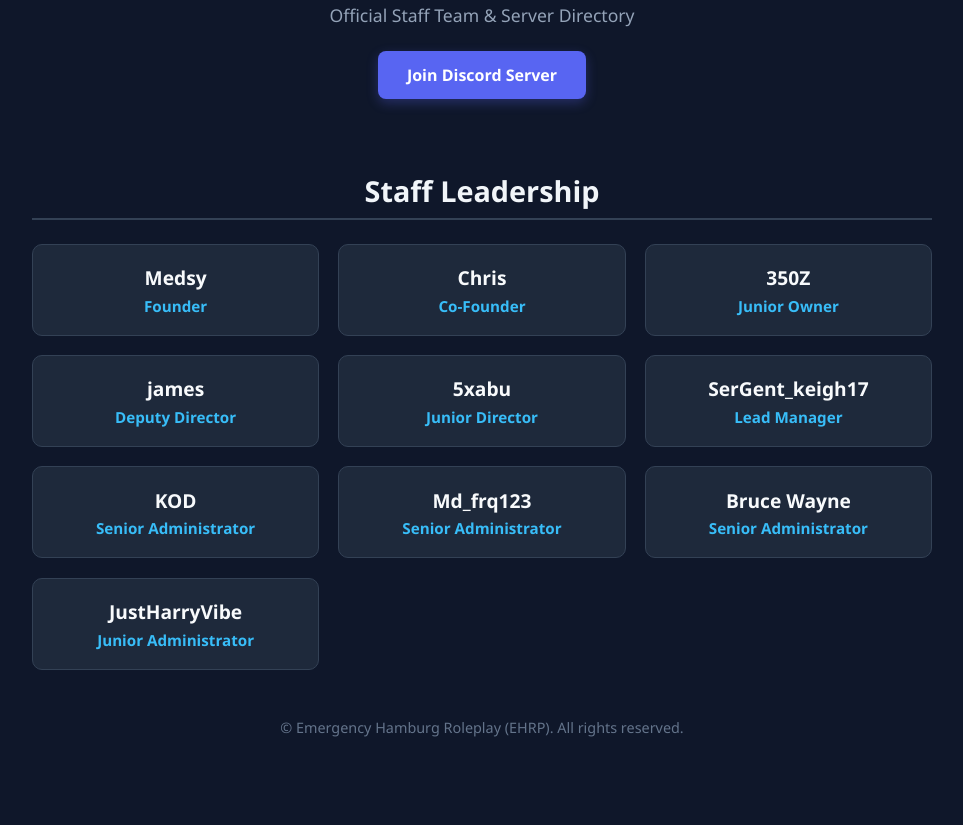
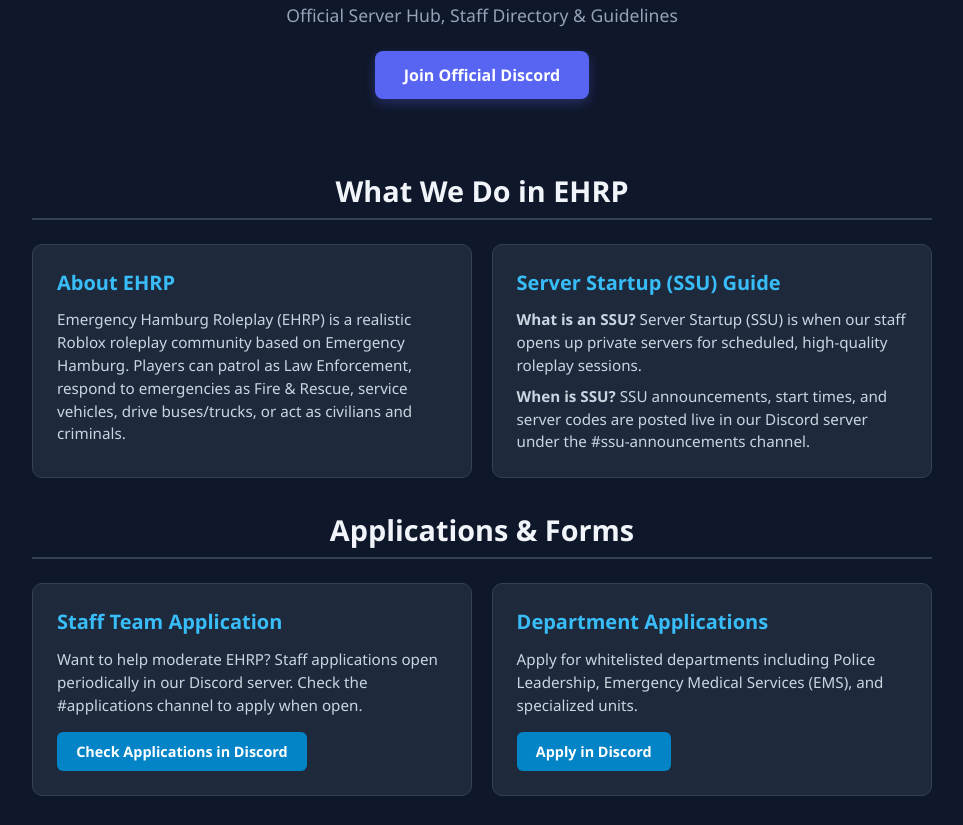
Before and after one commit to EHRP-WEB/EHRP-WEB, a plain HTML site: page index.html in a window 1280 px wide. Shown: the part 226-1051 px from the top of the page, without its empty margins (158-1121 px from the left). Before the commit the page ends 995 px from the top, so only its background shows below. Drawn offline with Linux system fonts and the light colour scheme.

Commit message:
Add files via upload

```diff
--- a/index.html
+++ b/index.html
@@ -66,13 +66,13 @@
       transform: translateY(-2px);
     }
 
-    section.staff-container {
+    section.container {
       width: 100%;
       max-width: 900px;
       margin-top: 2rem;
     }
 
-    section.staff-container h2 {
+    section.container h2 {
       font-size: 1.8rem;
       text-align: center;
       margin-bottom: 1.5rem;
@@ -81,12 +81,57 @@
       padding-bottom: 0.5rem;
     }
 
-    .staff-grid {
+    /* General Cards & Grid */
+    .grid-container {
       display: grid;
-      grid-template-columns: repeat(auto-fit, minmax(240px, 1fr));
+      grid-template-columns: repeat(auto-fit, minmax(250px, 1fr));
       gap: 1.2rem;
     }
 
+    .info-card {
+      background-color: #1e293b;
+      border: 1px solid #334155;
+      border-radius: 10px;
+      padding: 1.5rem;
+      text-align: left;
+      transition: border-color 0.2s ease, transform 0.2s ease;
+    }
+
+    .info-card:hover {
+      border-color: #38bdf8;
+      transform: translateY(-2px);
+    }
+
+    .info-card h3 {
+      font-size: 1.25rem;
+      color: #38bdf8;
+      margin-bottom: 0.8rem;
+    }
+
+    .info-card p {
+      font-size: 0.95rem;
+      color: #cbd5e1;
+      line-height: 1.5;
+    }
+
+    .app-btn {
+      display: inline-block;
+      margin-top: 1rem;
+      background-color: #0284c7;
+      color: #ffffff;
+      padding: 0.6rem 1.2rem;
+      font-size: 0.9rem;
+      font-weight: 600;
+      text-decoration: none;
+      border-radius: 6px;
+      transition: background-color 0.2s ease;
+    }
+
+    .app-btn:hover {
+      background-color: #0369a1;
+    }
+
+    /* Staff Cards */
     .staff-card {
       background-color: #1e293b;
       border: 1px solid #334155;
@@ -127,13 +172,47 @@
   <header>
     <img src="1000471838.jpg" alt="EHRP Logo">
     <h1>Emergency Hamburg Roleplay</h1>
-    <p class="subtitle">Official Staff Team & Server Directory</p>
-    <a href="https://discord.gg/wRhERaPV9T" target="_blank" class="join-btn">Join Discord Server</a>
+    <p class="subtitle">Official Server Hub, Staff Directory & Guidelines</p>
+    <a href="https://discord.gg/wRhERaPV9T" target="_blank" class="join-btn">Join Official Discord</a>
   </header>
 
-  <section class="staff-container">
+  <!-- ABOUT & GUIDE SECTION -->
+  <section class="container">
+    <h2>What We Do in EHRP</h2>
+    <div class="grid-container">
+      <div class="info-card">
+        <h3>About EHRP</h3>
+        <p>Emergency Hamburg Roleplay (EHRP) is a realistic Roblox roleplay community based on Emergency Hamburg. Players can patrol as Law Enforcement, respond to emergencies as Fire & Rescue, service vehicles, drive buses/trucks, or act as civilians and criminals.</p>
+      </div>
+      <div class="info-card">
+        <h3>Server Startup (SSU) Guide</h3>
+        <p><strong>What is an SSU?</strong> Server Startup (SSU) is when our staff opens up private servers for scheduled, high-quality roleplay sessions.</p>
+        <p style="margin-top: 0.5rem;"><strong>When is SSU?</strong> SSU announcements, start times, and server codes are posted live in our Discord server under the <code>#ssu-announcements</code> channel.</p>
+      </div>
+    </div>
+  </section>
+
+  <!-- APPLICATIONS SECTION -->
+  <section class="container">
+    <h2>Applications & Forms</h2>
+    <div class="grid-container">
+      <div class="info-card">
+        <h3>Staff Team Application</h3>
+        <p>Want to help moderate EHRP? Staff applications open periodically in our Discord server. Check the <code>#applications</code> channel to apply when open.</p>
+        <a href="https://discord.gg/wRhERaPV9T" target="_blank" class="app-btn">Check Applications in Discord</a>
+      </div>
+      <div class="info-card">
+        <h3>Department Applications</h3>
+        <p>Apply for whitelisted departments including Police Leadership, Emergency Medical Services (EMS), and specialized units.</p>
+        <a href="https://discord.gg/wRhERaPV9T" target="_blank" class="app-btn">Apply in Discord</a>
+      </div>
+    </div>
+  </section>
+
+  <!-- STAFF SECTION -->
+  <section class="container">
     <h2>Staff Leadership</h2>
-    <div class="staff-grid">
+    <div class="grid-container">
       <div class="staff-card">
         <h3>Medsy</h3>
         <p>Founder</p>
@@ -155,7 +234,7 @@
         <p>Junior Director</p>
       </div>
       <div class="staff-card">
-        <h3>SerGent_keigh17</h3>
+        <h3>SurGent_Keigh17</h3>
         <p>Lead Manager</p>
       </div>
       <div class="staff-card">
@@ -167,7 +246,7 @@
         <p>Senior Administrator</p>
       </div>
       <div class="staff-card">
-        <h3>Bruce Wayne</h3>
+        <h3>BRUCE WAYNE</h3>
         <p>Senior Administrator</p>
       </div>
       <div class="staff-card">
```
